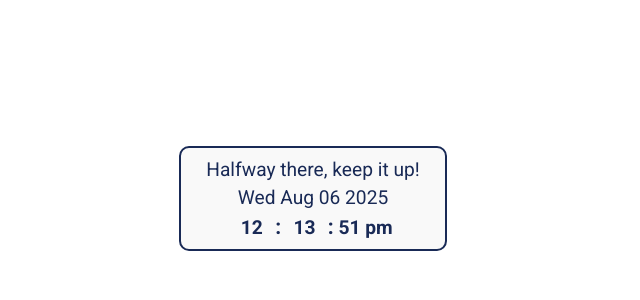
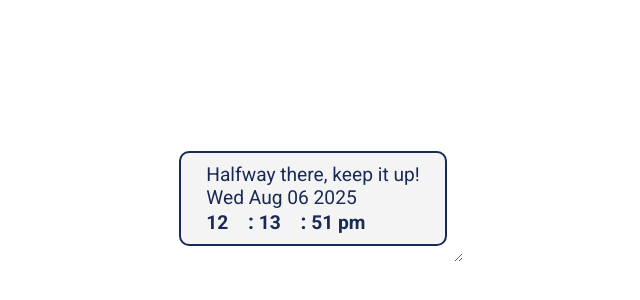
Before and after one commit to wulanretnaw15/notion_widget_greeting, a plain HTML site: page index.html in a window 1280 px wide. Shown: the part 202-502 px from the top of the page, without its empty margins (327-967 px from the left). Drawn offline with Linux system fonts and the light colour scheme.

Commit message:
Update index.html

```diff
--- a/index.html
+++ b/index.html
@@ -4,35 +4,40 @@
   <meta charset="UTF-8" />
   <meta name="viewport" content="width=device-width, initial-scale=1.0"/>
   <title>Jam Digital Notion</title>
-  <link href="https://fonts.googleapis.com/css?family=Roboto:400,700" rel="stylesheet">
+  <link href="https://fonts.googleapis.com/css?family=Lobster|Roboto:400,700" rel="stylesheet">
 
   <style>
-    body {
-      background-color: transparent;
+    html, body {
       margin: 0;
       padding: 0;
-      font-family: 'Roboto', sans-serif;
+      width: 100%;
+      height: 100%;
+      background-color: transparent;
+      display: flex;
+      justify-content: center;
+      align-items: center;
     }
 
-    .full-table {
-      display: table;
-      height: 100vh;
-      width: 100%;
-    }
-
-    .table-cell {
-      display: table-cell;
-      vertical-align: middle;
-      text-align: center;
+    .container {
+      padding: 1em;
+      box-sizing: border-box;
+      resize: both;
+      overflow: auto;
+      display: inline-block;
     }
 
     .card {
       padding: 10px 25px;
       border-radius: 10px;
-      background: #f9f9f9;
+      background-color: #F4F4F4;
       color: #192A56;
       border: 2px solid #192A56;
       display: inline-block;
+      font-family: 'Roboto', sans-serif;
+    }
+
+    .card:hover {
+      margin-top: 2px;
     }
 
     .clock {
@@ -53,15 +58,13 @@
 
     .date, .greet {
       display: block;
-      min-width: 200px;
+      min-width: 162px;
       font-size: 1.2em;
-      margin-bottom: 5px;
     }
   </style>
 </head>
 <body>
-  <div class="full-table">
-    <div class="table-cell">
+  <div class="container">
     <div class="card">
       <div class="greet" id="greet"></div>
       <div class="date" id="date"></div>
@@ -74,54 +77,56 @@
       </div>
     </div>
   </div>
-  </div>
 
   <script>
-    function updateDateTime() {
-      const now = new Date();
-      const hours = now.getHours();
-      const minutes = now.getMinutes();
-      const seconds = now.getSeconds();
-
-      const hourDisplay = zeros(twelveHour(hours));
-      const minuteDisplay = zeros(minutes);
-      const secondDisplay = zeros(seconds) + (hours >= 12 ? " pm" : " am");
-
-      document.getElementById("hour").innerHTML = hourDisplay;
-      document.getElementById("min").innerHTML = minuteDisplay;
-      document.getElementById("sec").innerHTML = secondDisplay;
-
-      document.getElementById("date").innerHTML = now.toDateString();
-
-      let greeting = "";
-      if (hours >= 0 && hours < 5) {
-        greeting = "Sleep tight, champs!";
-      } else if (hours >= 5 && hours < 12) {
-        greeting = "Rise and shine, Team!";
-      } else if (hours >= 12 && hours < 17) {
-        greeting = "Halfway there, keep it up!";
-      } else if (hours >= 17 && hours < 21) {
-        greeting = "You did great today!";
-      } else {
-        greeting = "Sleep tight, champs!";
+    function date() {
+      const today = new Date();
+      document.getElementById('date').innerHTML = today.toDateString();
     }
 
-      document.getElementById("greet").innerHTML = greeting;
+    function clock() {
+      const today = new Date();
+      let hour = zeros(twelveHour(today.getHours()));
+      let minutes = zeros(today.getMinutes());
+      let seconds = zeros(today.getSeconds());
 
-      setTimeout(updateDateTime, 500);
+      seconds += today.getHours() >= 12 ? " pm" : " am";
+
+      const hrs = today.getHours();
+      let greet = '';
+
+      if (hrs >= 0 && hrs < 12)
+        greet = 'Rise and shine, Team!';
+      else if (hrs >= 12 && hrs < 17)
+        greet = 'Halfway there, keep it up!';
+      else if (hrs >= 17 && hrs < 22)
+        greet = 'You did great today!';
+      else if (hrs >= 22)
+        greet = 'Sleep tight, champs!';
+
+      document.getElementById('greet').innerHTML = greet;
+      document.getElementById('hour').innerHTML = hour;
+      document.getElementById('min').innerHTML = minutes;
+      document.getElementById('sec').innerHTML = seconds;
     }
 
     function twelveHour(hour) {
-      if (hour === 0) return 12;
-      else if (hour > 12) return hour - 12;
+      if (hour > 12) return hour - 12;
+      else if (hour === 0) return 12;
       else return hour;
     }
 
     function zeros(num) {
-      return num < 10 ? "0" + num : num;
+      return num < 10 ? '0' + num : num;
     }
 
-    updateDateTime();
+    function dateTime() {
+      date();
+      clock();
+      setTimeout(dateTime, 500);
+    }
+
+    dateTime();
   </script>
 </body>
 </html>
```
Lines whose indentation alone changed are shown as unchanged.
